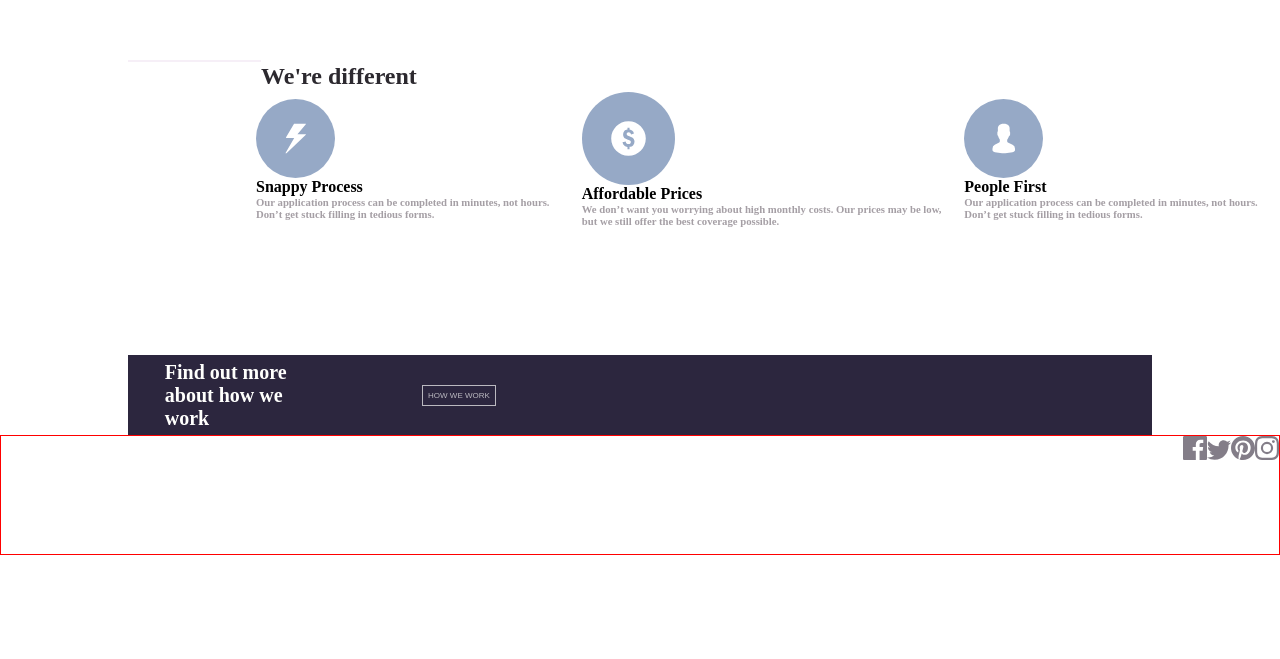
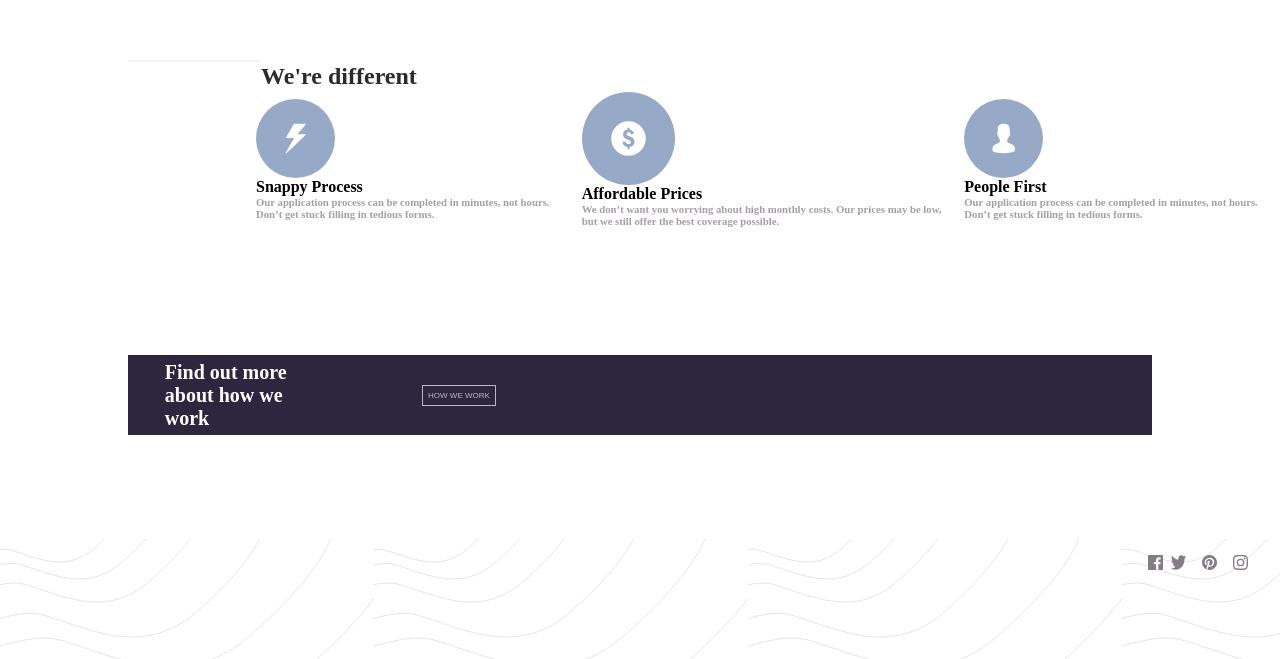
Before and after one commit to SineMag/Task8.2-UI-Challenge, a React (Vite) app: page / in a window 1280 px wide. Shown: the part 436-1095 px from the top of the page. Before the commit the page ends 991 px from the top, so only its background shows below. Built offline with nearby package versions, Linux system fonts and the light colour scheme.

Commit message:
changed the background for the footer.

```diff
--- a/src/App.css
+++ b/src/App.css
@@ -92,3 +92,22 @@ body,
 hr {
   margin-bottom: 30px;
 }
+
+.footer {
+  height: 15vh;
+  width: 100%;
+  background-image: url(./assets/insure-landing-page-master/images/bg-pattern-footer-mobile.svg);
+  margin-top: 6.5rem;
+}
+
+
+
+
+/* .socialIcons {
+  border: 2px solid red;
+  width: 0%;
+  display: flex;
+  flex-direction: row;
+  justify-content: end;
+  align-items: center;
+} */
--- a/src/App.tsx
+++ b/src/App.tsx
@@ -53,9 +53,9 @@ function App() {
           <div className="bottomNav">
             <ListNav />
           </div>
-          <div>
+          <footer className="footer">
             <SocialIcons />
-          </div>
+          </footer>
         </div>
       </div>
     </>
--- a/src/components/bottomSection/footer/SocialIcons.tsx
+++ b/src/components/bottomSection/footer/SocialIcons.tsx
@@ -6,25 +6,45 @@ import Instagram from "../../../assets/insure-landing-page-master/images/icon-in
 
 export default function SocialIcons() {
   return (
+    <div className="socialIconsContainer" style={{
+        display: "flex",
+        marginTop: "3rem",
+        width: "100%",
+        // height: "15vh",
+        justifyContent: "end",
+        padding: "1rem",
+        alignItems: "start",
+    }}>
+
+
     <div className="socialIcons"
-      style={{
-        display: "flex",
-        border: "1px solid red",
-        width: "100%",
-        height: "15vh",
-        flexDirection: "row",
-        justifyContent: "end",
-      }}
     >
-      <div className="facebookIcon"  style={{
+      <div style={{
             fontSize: "2px",
+
         }} >
-        <img src={Image} alt="Facebook" />
-        <img src={Twitter} alt="Twitter" />
-        <img src={Pinterest} alt="Pinterest" />
-        <img src={Instagram} alt="Instagram" />
+        <img style={{
+            width: "15px",
+            height: "15px",
+            marginRight: "0.5rem",
+        }} src={Image} alt="Facebook" />
+        <img style={{
+            width: "15px",
+            height: "15px",
+            marginRight: "1rem",
+        }}  src={Twitter} alt="Twitter" />
+        <img style={{
+            width: "15px",
+            height: "15px",
+            marginRight: "1rem",
+        }}  src={Pinterest} alt="Pinterest" />
+        <img style={{
+            width: "15px",
+            height: "15px",
+            marginRight: "1rem",
+        }}  src={Instagram} alt="Instagram" />
       </div>
-
+    </div>
     </div>
   );
 }
```
